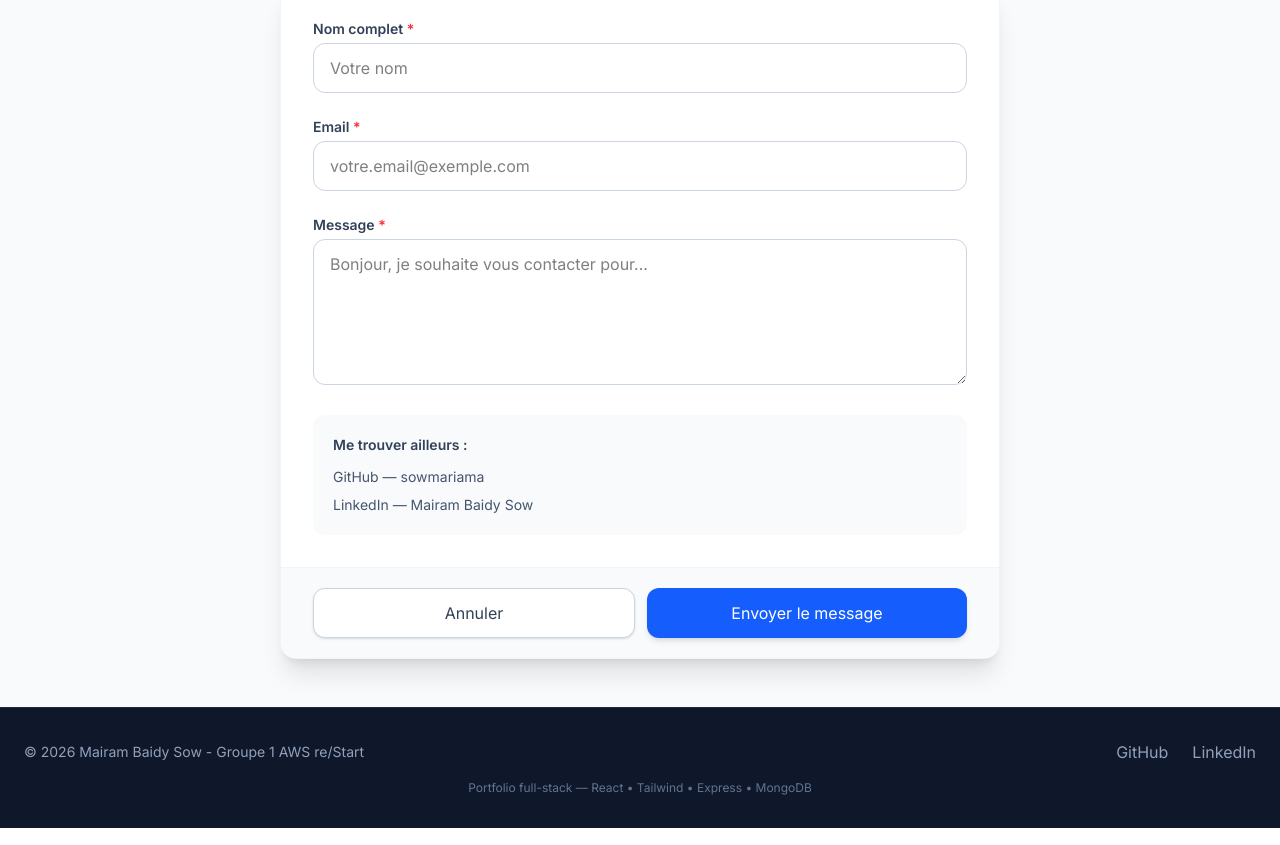
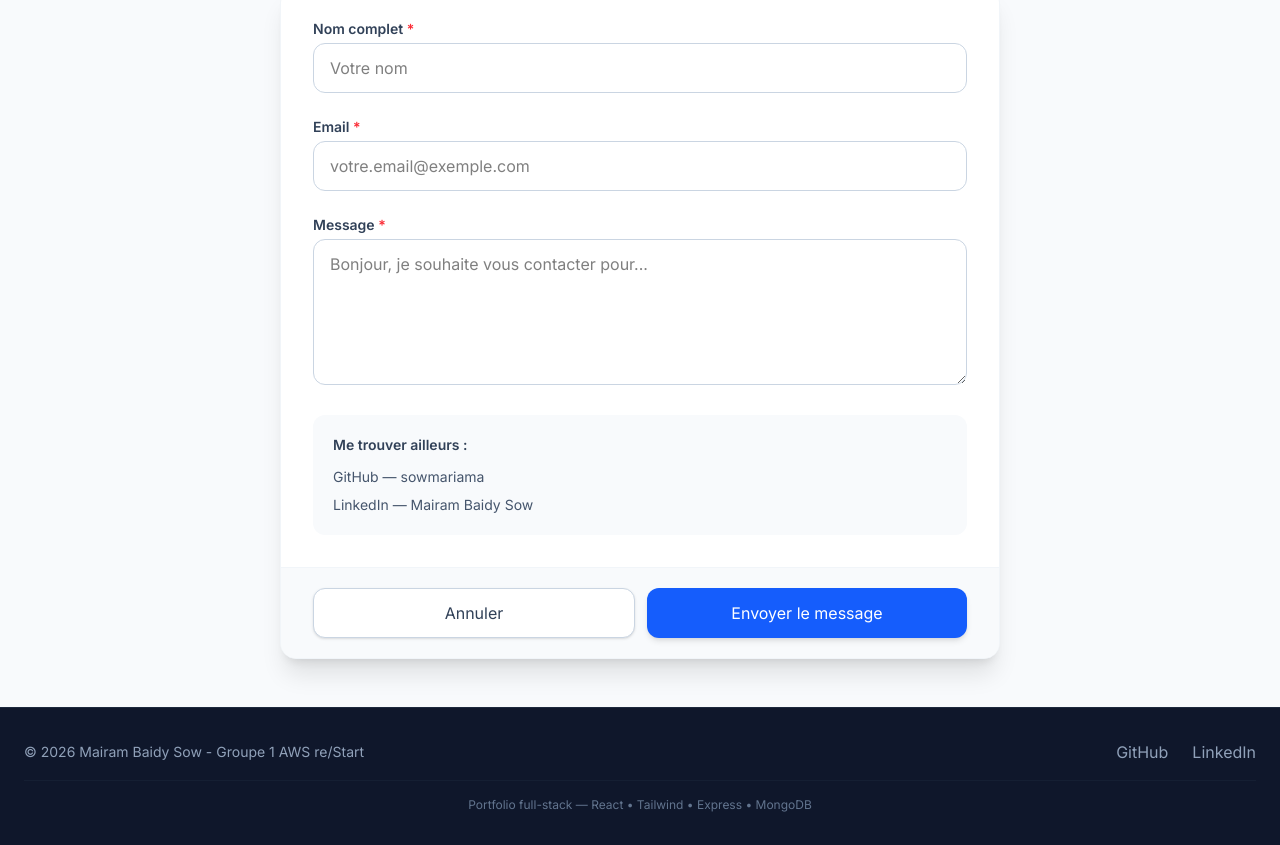
Before and after one commit to sowmariama/fullStack_portfolio, a React (Vite) app in the folder portfolio/03-react/: page /contact in a window 1280 px wide. Shown: the part 322-1167 px from the top of the page. Built offline with nearby package versions, Linux system fonts and the light colour scheme.

Commit message:
design: footer harmonisé avec accent amber

```diff
--- a/portfolio/03-react/src/components/Footer.jsx
+++ b/portfolio/03-react/src/components/Footer.jsx
@@ -1,3 +1,4 @@
+// Footer.jsx – Version finale avec accent amber
 function Footer() {
   return (
     <footer className="bg-slate-900 text-white py-8 mt-auto border-t border-slate-800">
@@ -7,23 +8,29 @@ function Footer() {
             © 2026 Mairam Baidy Sow - Groupe 1 AWS re/Start
           </p>
           <div className="flex gap-6">
-            <a href="https://github.com/sowmariama/fullStack_portfolio"
+            <a
+              href="https://github.com/sowmariama/fullStack_portfolio"
               target="_blank"
               rel="noopener noreferrer"
-               className="text-slate-400 hover:text-blue-400 transition">
+              className="text-slate-400 hover:text-amber-500 transition-colors duration-300"
+            >
               GitHub
             </a>
-            <a href="https://www.linkedin.com/in/mairam-baidy-sow-94918025a"
+            <a
+              href="https://www.linkedin.com/in/mairam-baidy-sow-94918025a"
               target="_blank"
               rel="noopener noreferrer"
-               className="text-slate-400 hover:text-blue-400 transition">
+              className="text-slate-400 hover:text-amber-500 transition-colors duration-300"
+            >
               LinkedIn
             </a>
           </div>
         </div>
-        <p className="text-slate-500 text-xs text-center mt-4">
+        <div className="mt-4 pt-4 border-t border-slate-800/50 text-center">
+          <p className="text-slate-500 text-xs">
             Portfolio full-stack — React • Tailwind • Express • MongoDB
           </p>
+        </div>
       </div>
     </footer>
   );
```
Lines whose indentation alone changed are shown as unchanged.
